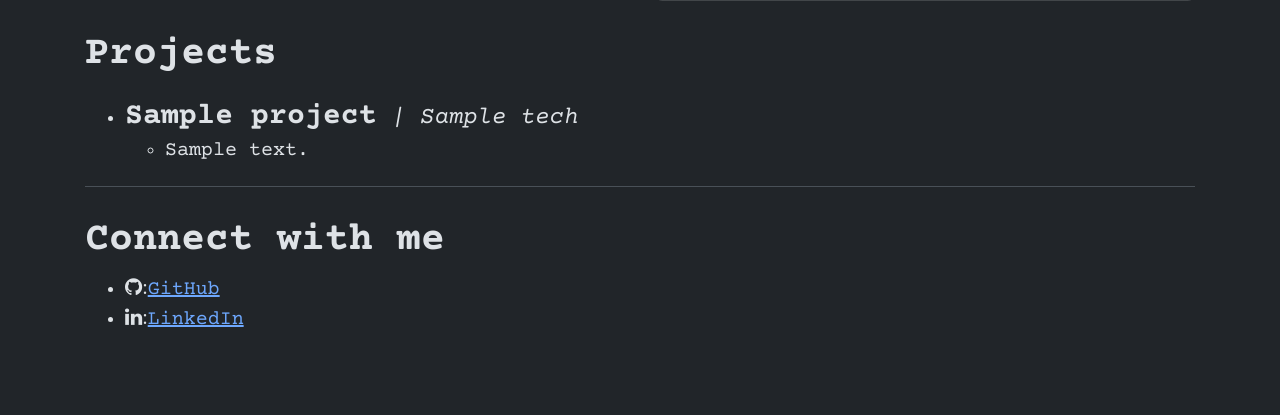
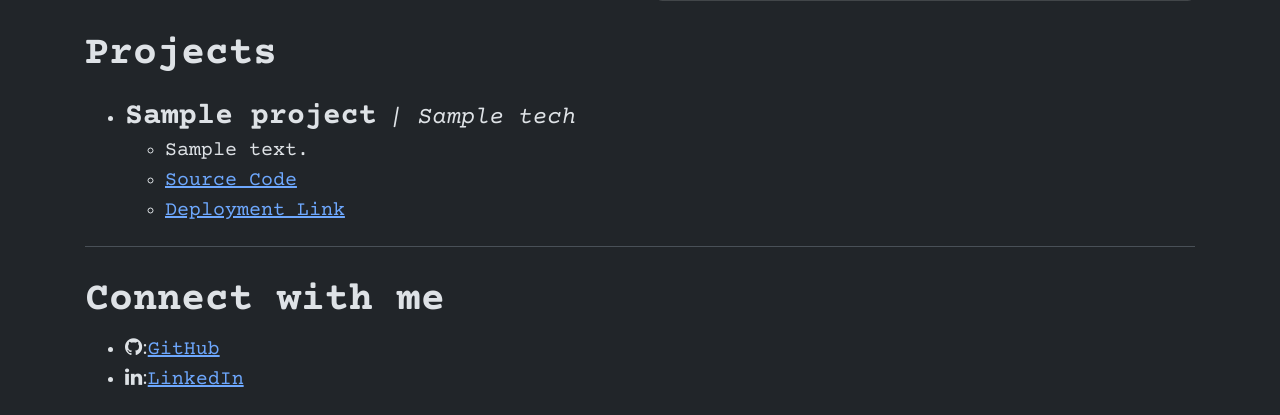
Before and after one commit to alokshandilya/personal-website, a Flask app: page / in a window 1280 px wide. Shown: the part 848-1263 px from the top of the page. Before the commit the page ends 1175 px from the top, so only its background shows below. Run offline with Flask 3, Linux system fonts and the light colour scheme; a database or web service that is not in the repository returns one stand-in record (values such as "Sample title").

Commit message:
add source code, deployment link for projects

```diff
--- a/templates/projectitem.html
+++ b/templates/projectitem.html
@@ -1,12 +1,23 @@
 <div class="border-bottom">
   <ul>
     {% for project in projects %}
-            <li><h4 class="courier-prime-bold" style="display: inline;">{{project.name}}</h4><p class="courier-prime-regular-italic" style="display: inline;"> |
+    <li>
+      <h4 class="courier-prime-bold" style="display: inline;">{{project.name}}</h4>
+      <p class="courier-prime-regular-italic" style="display: inline;"> |
         {% for tech in project.tech_stack %}
         {{tech}}{% if not loop.last %}, {% endif %}
-                {% endfor %}</p></li>
+        {% endfor %}</p>
+    </li>
     <ul>
-                    <li><p>{{project.description}}</p></li>
+      <li>
+        <p>{{project.description}}</p>
+      </li>
+      <li>
+        <p><a href="{{project.source_code}}" target="_blank">Source Code</a></p>
+      </li>
+      <li>
+        <p style="margin-bottom: 7px;"><a href="{{project.deployment_link}}" target="_blank">Deployment Link</a></p>
+      </li>
     </ul>
     {% endfor %}
   </ul>
```
Lines whose indentation alone changed are shown as unchanged.
